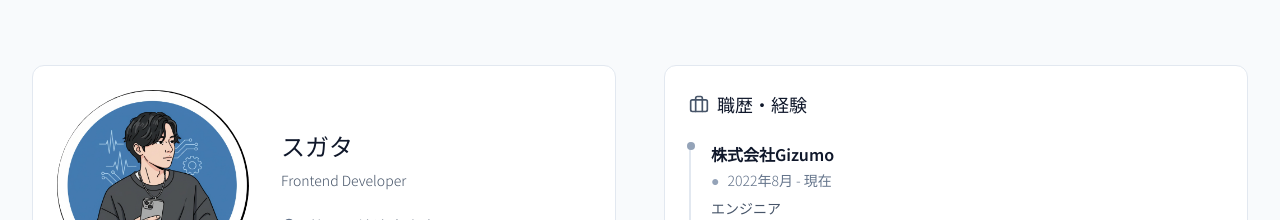
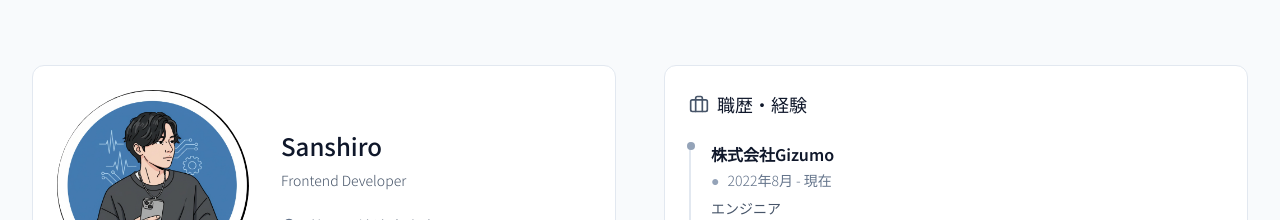
Before and after one commit to sanpicule/my-information, a React (Vite) app: page / in a window 1280 px wide. Shown: the part 947-1167 px from the top of the page. Built offline with nearby package versions, Linux system fonts and the light colour scheme.

Commit message:
名前変更

```diff
--- a/src/components/About.tsx
+++ b/src/components/About.tsx
@@ -127,7 +127,7 @@ const About = ({ about, skills }: AboutProps) => {
                   </motion.div>
 
                   <div>
-                    <h3 className="text-2xl font-sans font-medium text-slate-900 mb-2">スガタ</h3>
+                    <h3 className="text-2xl font-sans font-medium text-slate-900 mb-2">Sanshiro</h3>
                     <p className="text-slate-600 mb-6 font-light text-sm">Frontend Developer</p>
 
                     <div className="space-y-1">
```
